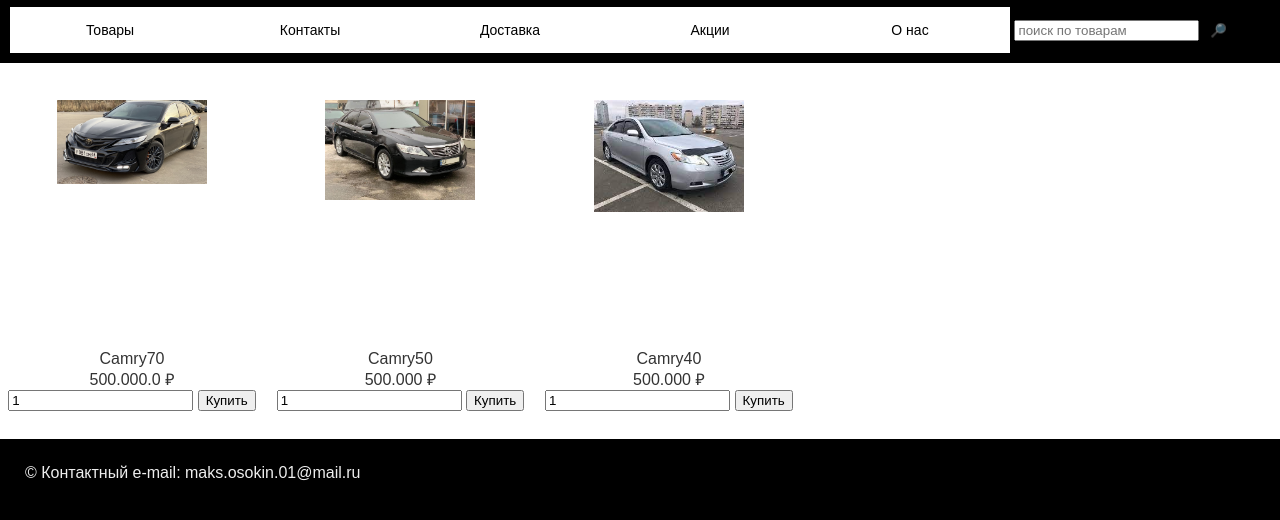
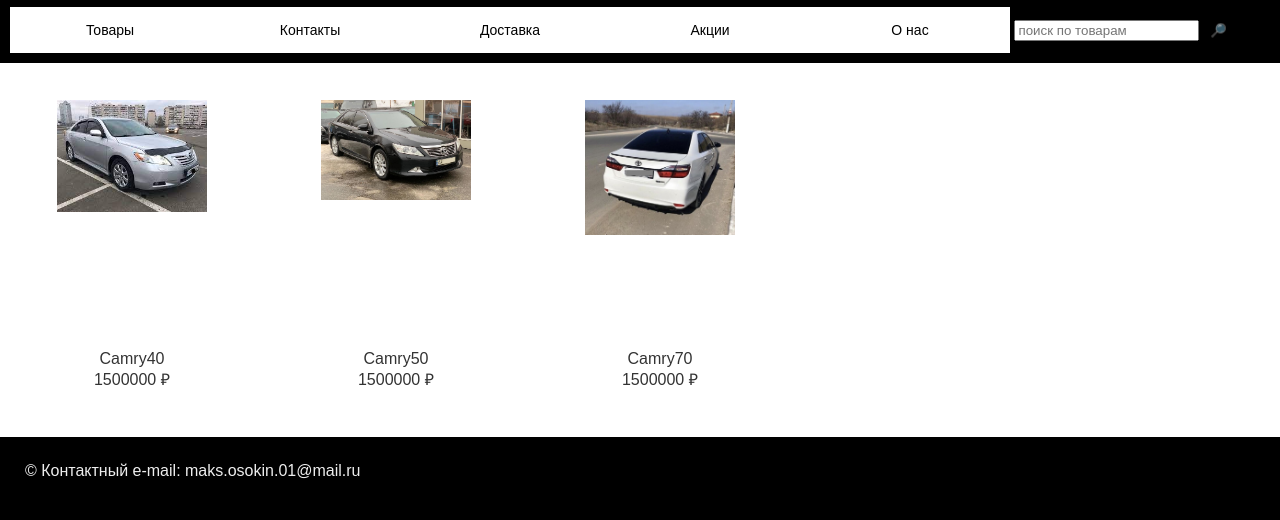
Before and after one commit to mxpm17/web-programming-labs, a plain HTML site: page index.html in a window 1280 px wide. Shown: the part 146-666 px from the top of the page. Drawn offline with Linux system fonts and the light colour scheme.

Commit message:
генерация товаров

```diff
--- a/index.html
+++ b/index.html
@@ -18,10 +18,6 @@
 
         <nav class="main-menu">
             <ul>
-                <li><a href="index.html">Товары</a> </li>
-                <li><a href="contacts.html" onclick="return notReadyAlert()">Контакты</a> </li>
-                <li><a href="delivery.html" onclick="return notReadyAlert()">Доставка</a> </li>
-                <li><a href="promotions.html" onclick="return notReadyAlert()">Акции</a> </li>
             </ul>
             <div class="searchbox">
                 <input type="search" placeholder="поиск по товарам" id="search">
@@ -31,37 +27,7 @@
 
         <d1>
 <main>
-            <div class="card">
-                <a href="product1.html" onclick="return notcar()">
-                    <div class="image"><img src="G4AAAgEWqeA-960.jpg"></div>
-                    <div class="product-name">Camry70</div>
-                    <div class="price">500.000.0 &#8381</div>
-                </a>
-                <input class="number-text" type="number" name="count" value="1" max="3">
-                <button>Купить</button>
-            </div>
 
-            <div class="card">
-                <a href="product2.html" onclick="return notcar()">
-                    <div class="image"><img src="camry50.jpg"
-                        onmouseout="this.src='camry50.jpg'"
-                        onmouseover="this.src='0.jpg'"></div>
-                    <div class="product-name">Camry50</div>
-                    <div class="price">500.000 &#8381</div>
-                </a>
-                    <input class="number-text" type="number" name="count" value="1" max="3">
-                <button>Купить</button>
-            </div>
-
-            <div class="card">
-                <a href="product3.html" onclick="return notcar()">
-                    <div class="image"><img src="camry40.jpg"></div>
-                    <div class="product-name">Camry40</div>
-                    <div class="price">500.000 &#8381</div>
-                </a>
-                    <input class="number-text" type="number" name="count" value="1" max="3">
-                <button>Купить</button>
-            </div>
 </main>
         <footer>
            &copy; Контактный e-mail: maks.osokin.01@mail.ru
--- a/script.js
+++ b/script.js
@@ -79,6 +79,41 @@ function generateMenu() {
     }
 }
 
+function showProductInfo(product) {
+    showModal(`
+    <div><img src="${product.image}"</div>
+    <div>${product.name}></div>
+    <div>${product.price} &#8381;</div>
+    `);
+}
+
+function generateCard() {
+    let products = [
+        {image: 'camry40.jpg', name: 'Camry40', price: 1500000},
+        {image: 'camry50.jpg', name: 'Camry50', price: 1500000},
+        {image: '6234856026.jpg', name: 'Camry70', price: 1500000},
+    ];
+
+    let main = document.querySelector('main');
+    for(let product of products) {
+        let cardDiv = document.createElement('div');
+        cardDiv.className = 'card';
+        cardDiv.innerHTML = `
+        <a href="#">
+            <div class="image"><img src="${product.image}"></div>
+            <div class="product-name">${product.name}</div>
+            <div class="price">${product.price} &#8381;</div>
+        </a>
+
+        `;
+        cardDiv.querySelector('a').addEventListener('click', function(){
+            showProductInfo(product);
+        });
+        main.append(cardDiv);
+    }
+}
+
+
 function loaded() {
     let searchbox = document.getElementById('search');
     searchbox.addEventListener('keydown',function(key) {
@@ -87,4 +122,5 @@ function loaded() {
     });
 
     generateMenu();
+    generateCard();
 }
```
